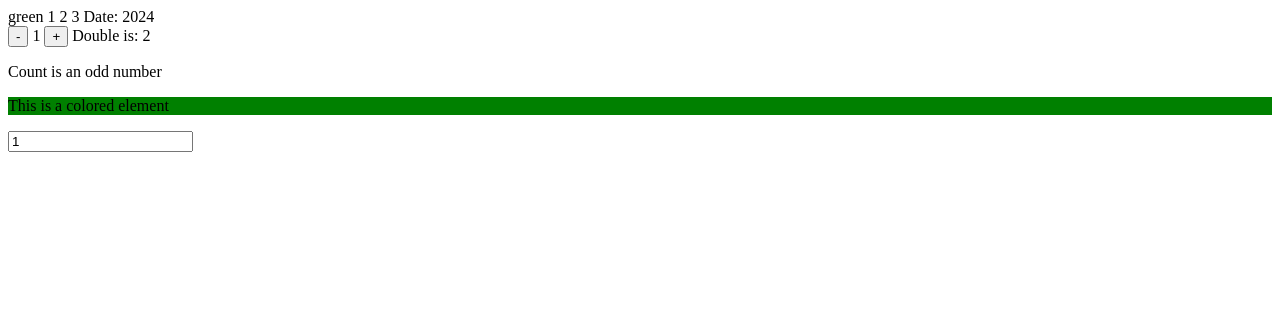
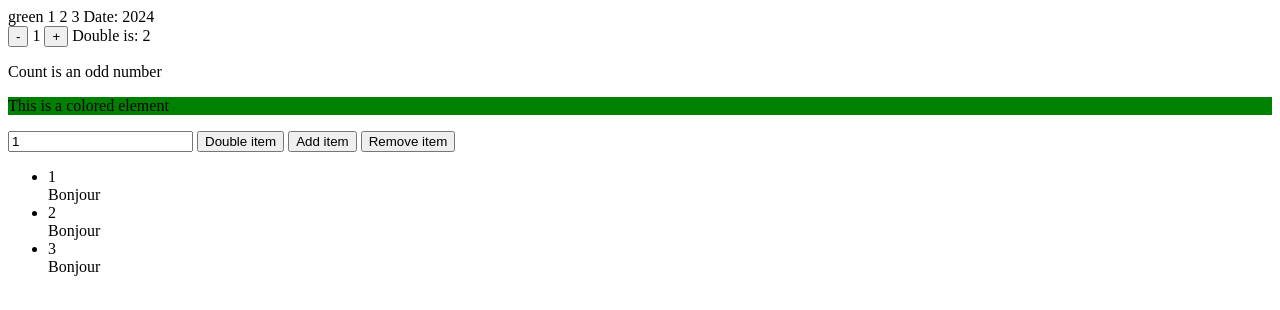
Before and after one commit to alpapie/hubble, a plain HTML site: page index.html in a window 1280 px wide. Drawn offline with Linux system fonts and the light colour scheme.

Commit message:
feat: add x-for directive

```diff
--- a/hubble.js
+++ b/hubble.js
@@ -78,6 +78,32 @@ window.hubble = {
         }
       }
     },
+    'x-item-key': (el, value) => {
+    },
+    "x-for": (el, value) => {
+      const [item, array] = value.split(' in ');
+      let template;
+      if (hubble.init) {
+        template = el.innerHTML;
+        el.setAttribute('x-temp', template);
+      } else {
+        template = el.getAttribute('x-temp');
+      }
+
+      el.innerHTML = '';
+
+      hubble.data[array].forEach((dataItem, index) => {
+        const templateInstance = document.createElement('template');
+
+        const html = template.replace(new RegExp(item, 'g'), `${array}[${index}]`);
+
+        templateInstance.innerHTML = html;
+
+        const content = templateInstance.content.cloneNode(true);
+
+        el.appendChild(content);
+      });
+    }
   },
   start() {
     this.root = document.querySelector('[x-data]');
@@ -98,7 +124,8 @@ window.hubble = {
         let { name, value } = attr;
         if (name.startsWith('x-bind') || name.startsWith(':')) {
           this.directives['x-bind'](el, eval(`with (this.data) { ${value} }`))
-          continue
+        } else if (name.startsWith('x-for')) {
+          this.directives['x-for'](el, value)
         } else if (Object.keys(this.directives).some((k) => name.startsWith(k))) {
           this.directives[name](el, eval(`with (this.data) { ${value} }`))
         } else if (this.init && name.startsWith('@')) {
@@ -122,4 +149,6 @@ window.hubble = {
   },
 }
 
+const createRandomArray = (length, min, max) => Array.from({ length }, () => Math.floor(Math.random() * (max - min + 1)) + min);
+
 window.hubble.start()
--- a/index.html
+++ b/index.html
@@ -46,9 +46,14 @@
       <p :class="'white'">This is a colored element</p>
     </div> -->
 
-    <!-- <ul x-for="item in list">
+    <button @click="list = [...list.map(v => v*2)]">Double item</button>
+    <button @click="list = [...list, list[list.length - 1] + 1]">Add item</button>
+    <button @click="list.splice(count, 1); list = [...list]">Remove item</button>
+
+    <ul x-for="item in list">
       <li x-text="item"></li>
-    </ul> -->
+      <span>Bonjour</span>
+    </ul>
   </div>
 
   <!-- <script src="./Alpapie.js"></script> -->
```
